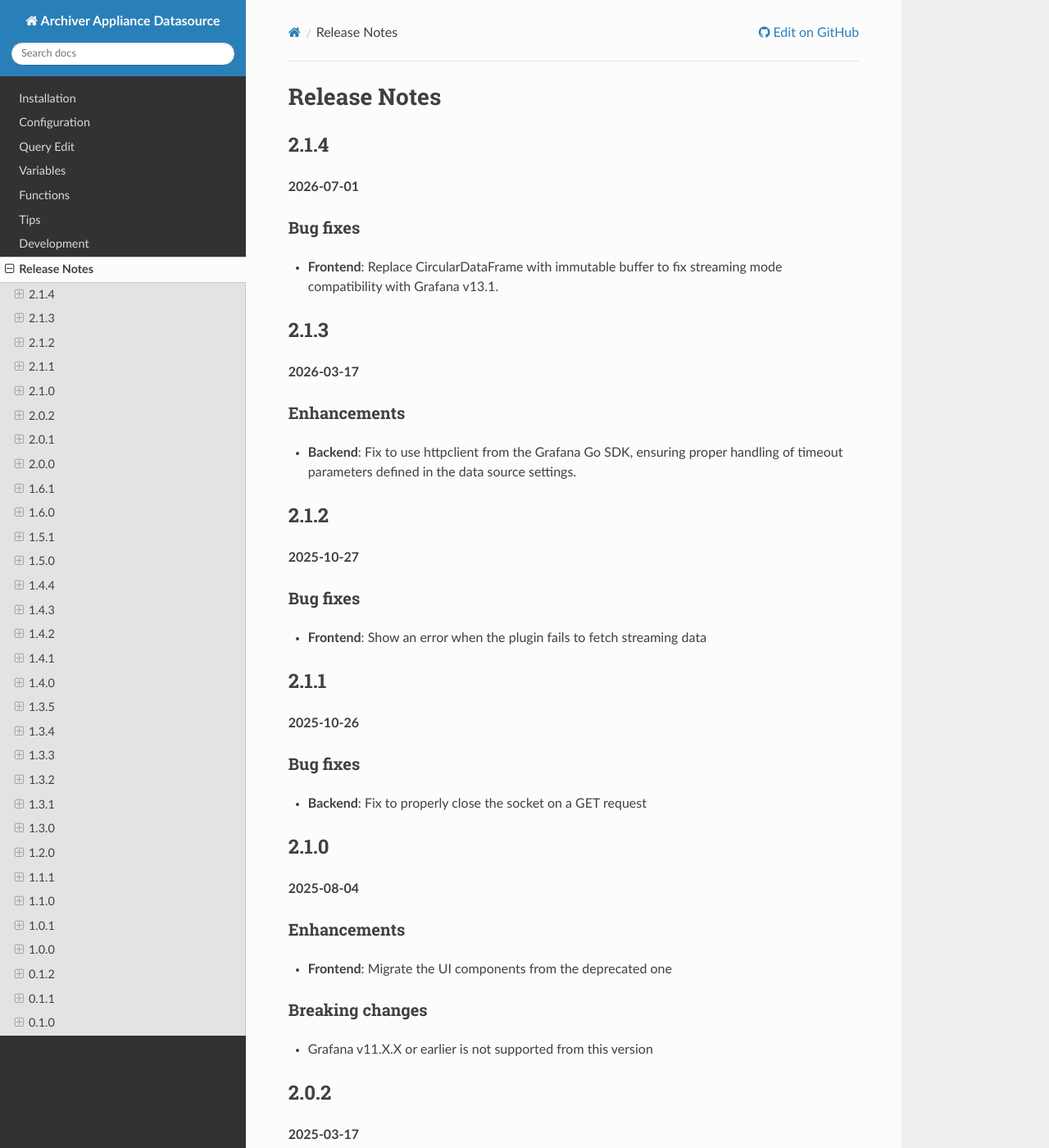
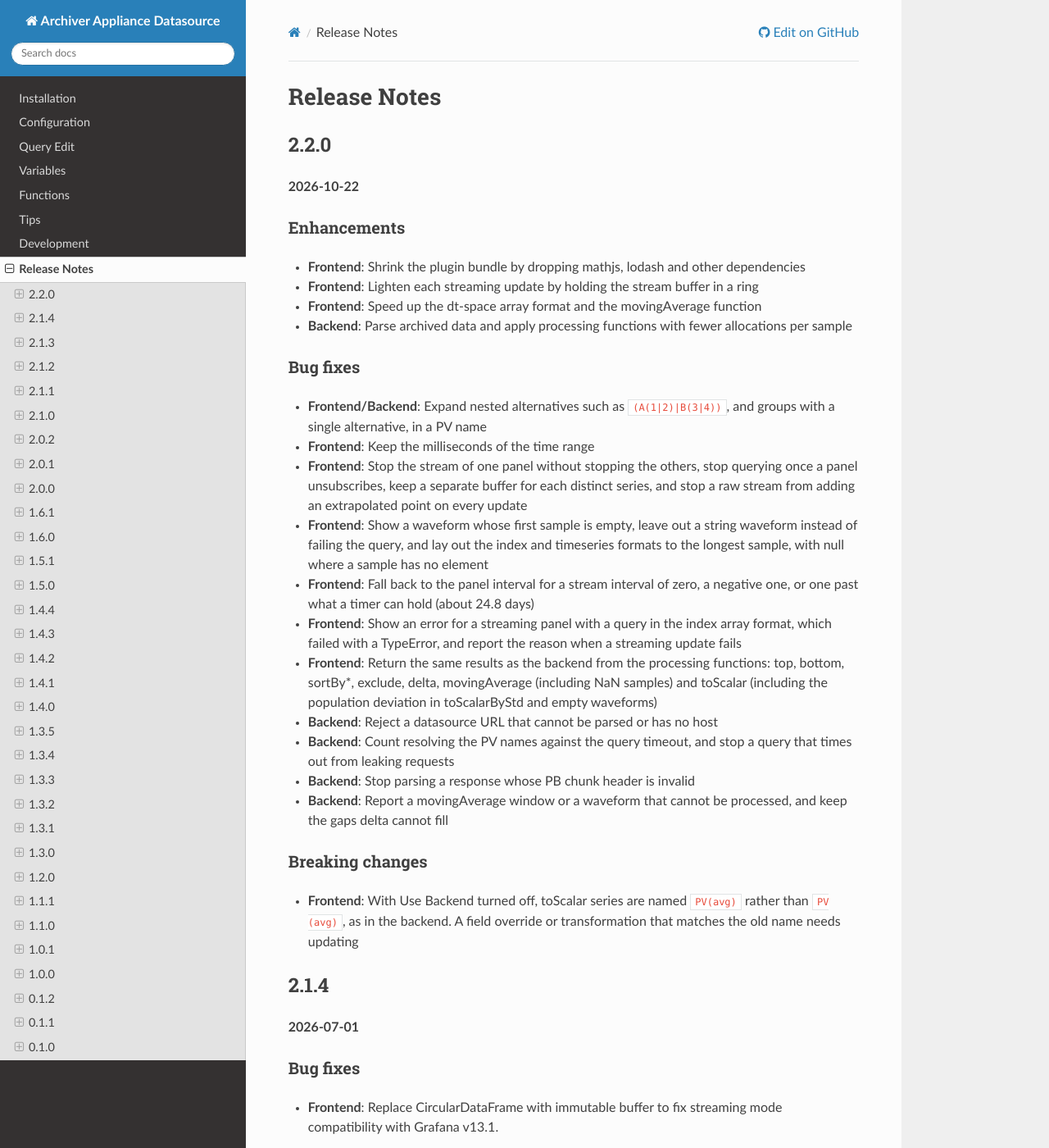
Before and after one commit to sasaki77/archiverappliance-datasource, a Sphinx documentation site: the page built from docs/releases.md, in a window 1280 px wide and 1400 px high. Shown: the whole window at 82% size. Built offline with Sphinx 7.4.7 and the Read the Docs theme 3.1.0, drawn with Linux system fonts in a browser that asks for light colours.

Commit message:
REL: update for 2.2.0 release
Co-Authored-By: Claude Opus 5.5 <noreply@anthropic.com>

```diff
--- a/docs/releases.md
+++ b/docs/releases.md
@@ -1,4 +1,30 @@
 # Release Notes
+
+## 2.2.0
+
+**2026-10-22**
+
+### Enhancements
+- **Frontend**: Shrink the plugin bundle by dropping mathjs, lodash and other dependencies
+- **Frontend**: Lighten each streaming update by holding the stream buffer in a ring
+- **Frontend**: Speed up the dt-space array format and the movingAverage function
+- **Backend**: Parse archived data and apply processing functions with fewer allocations per sample
+
+### Bug fixes
+- **Frontend/Backend**: Expand nested alternatives such as `(A(1|2)|B(3|4))`, and groups with a single alternative, in a PV name
+- **Frontend**: Keep the milliseconds of the time range
+- **Frontend**: Stop the stream of one panel without stopping the others, stop querying once a panel unsubscribes, keep a separate buffer for each distinct series, and stop a raw stream from adding an extrapolated point on every update
+- **Frontend**: Show a waveform whose first sample is empty, leave out a string waveform instead of failing the query, and lay out the index and timeseries formats to the longest sample, with null where a sample has no element
+- **Frontend**: Fall back to the panel interval for a stream interval of zero, a negative one, or one past what a timer can hold (about 24.8 days)
+- **Frontend**: Show an error for a streaming panel with a query in the index array format, which failed with a TypeError, and report the reason when a streaming update fails
+- **Frontend**: Return the same results as the backend from the processing functions: top, bottom, sortBy*, exclude, delta, movingAverage (including NaN samples) and toScalar (including the population deviation in toScalarByStd and empty waveforms)
+- **Backend**: Reject a datasource URL that cannot be parsed or has no host
+- **Backend**: Count resolving the PV names against the query timeout, and stop a query that times out from leaking requests
+- **Backend**: Stop parsing a response whose PB chunk header is invalid
+- **Backend**: Report a movingAverage window or a waveform that cannot be processed, and keep the gaps delta cannot fill
+
+### Breaking changes
+- **Frontend**: With Use Backend turned off, toScalar series are named `PV(avg)` rather than `PV (avg)`, as in the backend. A field override or transformation that matches the old name needs updating
 
 ## 2.1.4
 
--- a/package.json
+++ b/package.json
@@ -2,7 +2,7 @@
   "name": "sasaki77-archiver-appliance",
   "alerting": true,
   "private": true,
-  "version": "2.1.4",
+  "version": "2.2.0",
   "description": "ArchiverAppliance",
   "main": "index.js",
   "scripts": {
```
Also changed, not shown: CHANGELOG.md (+24 -0 lines).
